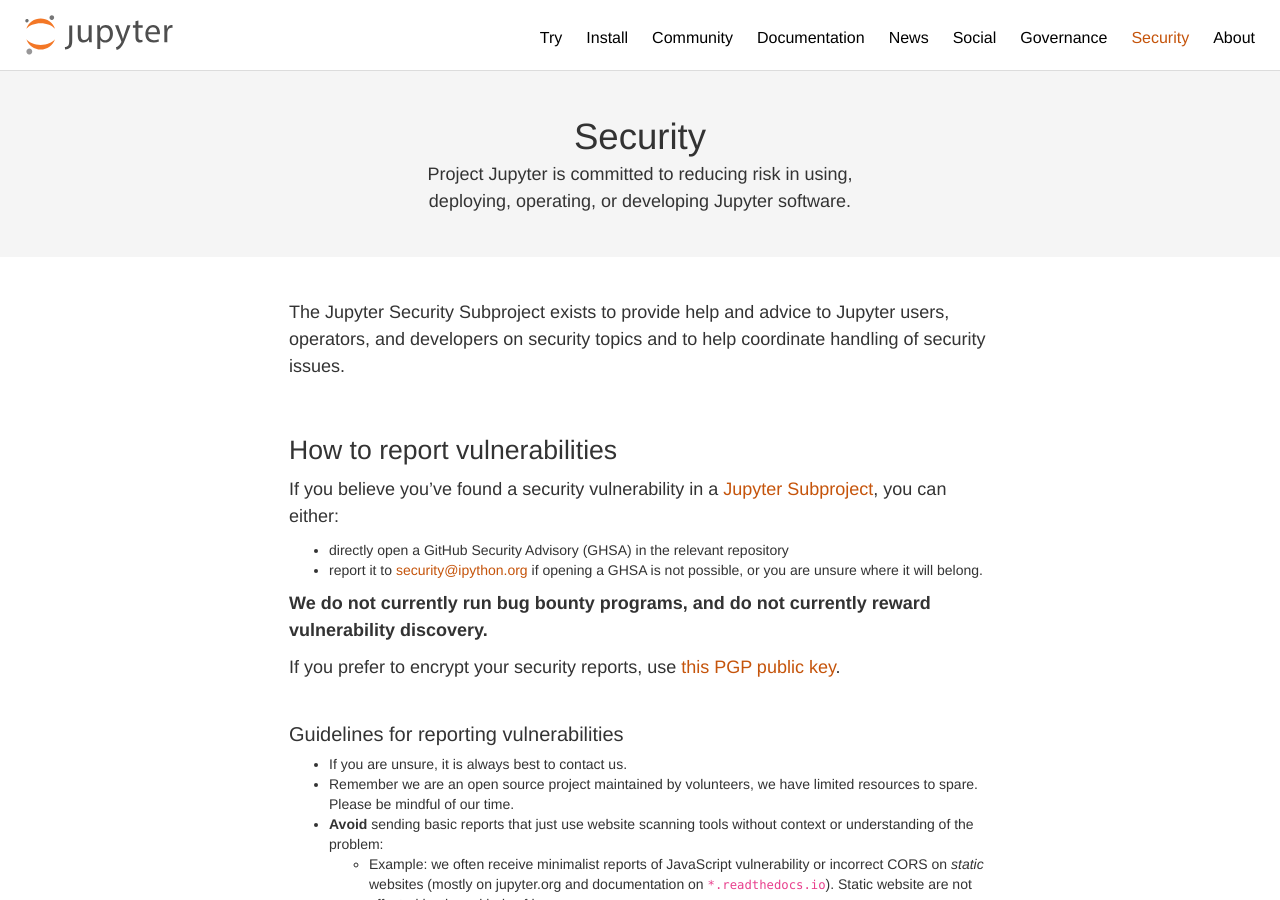
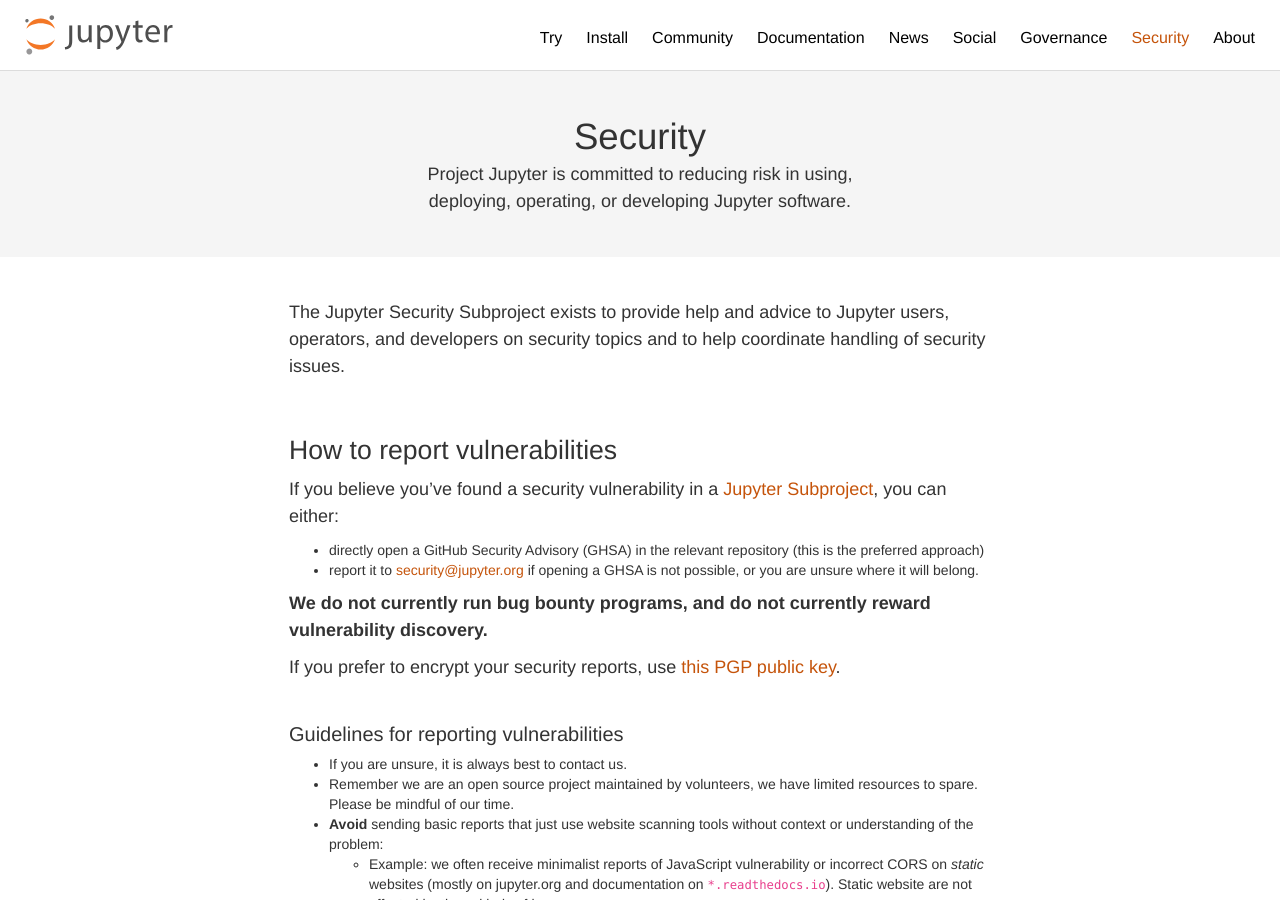
Before and after one commit to jupyter/jupyter.github.io, a Jekyll site: the page built from security.md, in a window 1280 px wide and 900 px high. Built offline with Jekyll 4.4.1, drawn with Linux system fonts in a browser that asks for light colours; comment, search, counter and statistics services are not loaded.

Commit message:
Update email to report the security vulnerabilities

```diff
--- a/security.md
+++ b/security.md
@@ -14,8 +14,8 @@
 If you believe you've found a security vulnerability in a [Jupyter Subproject](https://jupyter.org/governance/list_of_subprojects.html),
 you can either:
 
- - directly open a GitHub Security Advisory (GHSA) in the relevant repository
- - report it to [security@ipython.org](mailto:security@ipython.org) if opening a GHSA is not possible, or you are unsure
+ - directly open a GitHub Security Advisory (GHSA) in the relevant repository (this is the preferred approach)
+ - report it to [security@jupyter.org](mailto:security@jupyter.org) if opening a GHSA is not possible, or you are unsure
    where it will belong.
 
 **We do not currently run bug bounty programs, and do not currently reward
```
